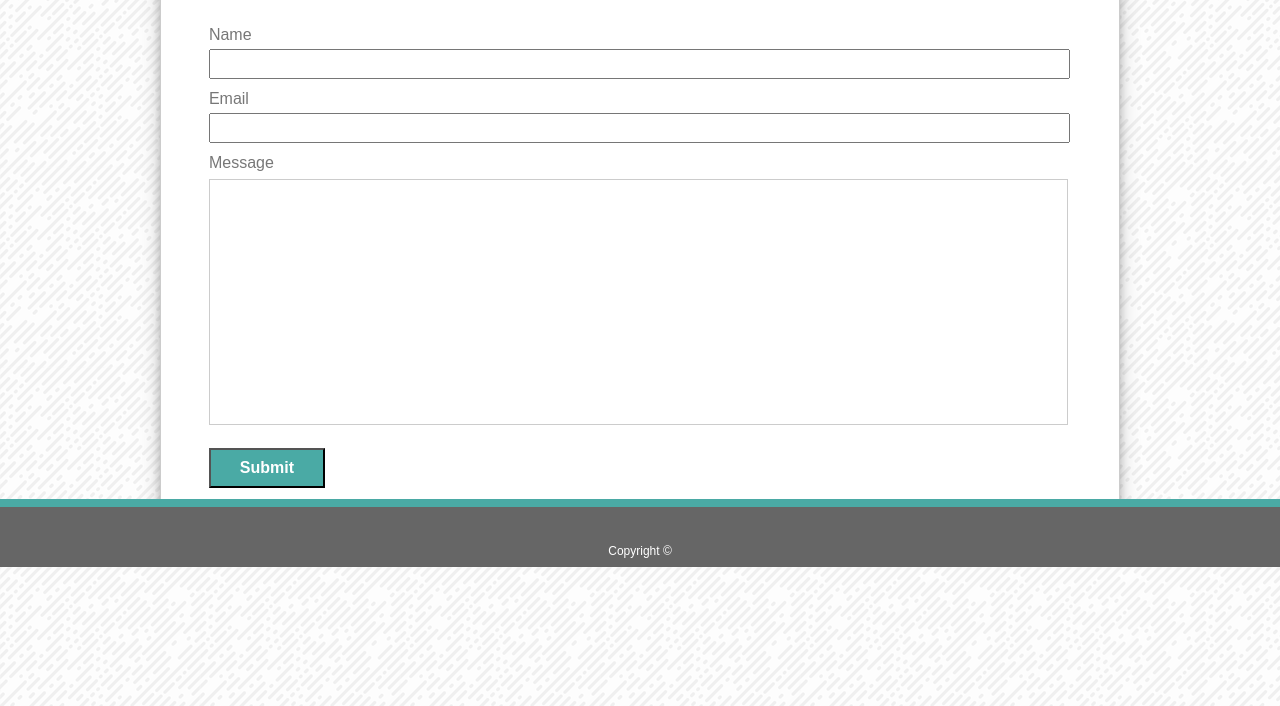
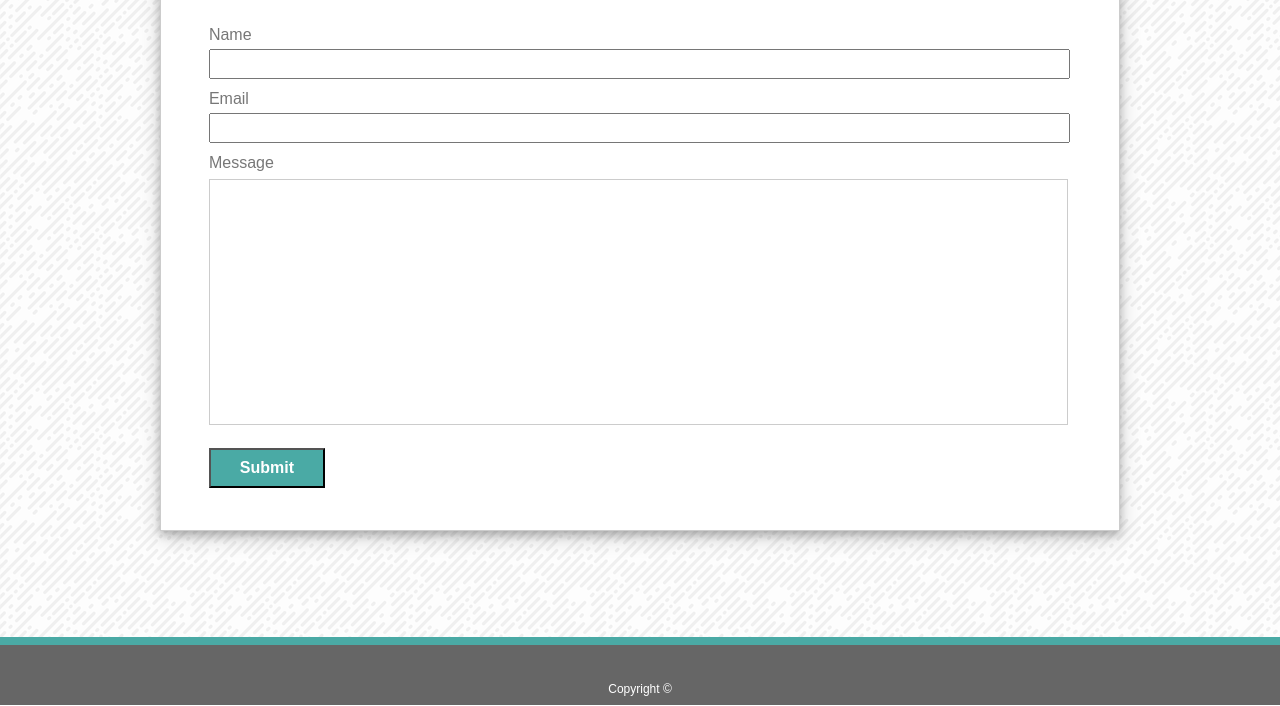
Before and after one commit to crcass/Responsive-Portfolio, a plain HTML site: page contact.html in a window 1280 px wide. Shown: the part 233-939 px from the top of the page. Drawn offline with Linux system fonts and the light colour scheme.

Commit message:
updated footer layout

```diff
--- a/assets/css/style.css
+++ b/assets/css/style.css
@@ -1,10 +1,15 @@
 /* General */
+
+html {
+	height: 100%;
+}
 
 body {
 	background-image: url(../../assets/images/funky-lines.png);
 	margin: 0 auto;
 	font-family: 'Arial', 'Helvetica Neue', Helvetica, sans-serif;
 	color: #777;
+	height: 100%;
 }
 
 img {
@@ -13,7 +18,8 @@ img {
 
 .site-container {
 	width: 960px;
-	margin: 0 auto;
+	margin: 0 auto -60px;
+	min-height: 100%;
 }
 
 p {
@@ -43,6 +49,7 @@ header .site-container {
 	display: flex;
 	justify-content: space-between;
 	align-items: center;
+	margin-bottom: 60px;
 }
 
 h1 {
@@ -73,7 +80,7 @@ article {
 	background-color: #fff;
 	border: 1px solid #ccc;
 	margin-top: 130px;
-	margin-bottom: 175px;
+	margin-bottom: 100px;
 	box-shadow: 0 4px 8px 0 rgba(0, 0, 0, 0.2), 0 6px 20px 0 rgba(0, 0, 0, 0.19);
 }
 
@@ -192,10 +199,14 @@ input[type="submit"]:hover {
 
 /* Footer */
 
+.push {
+	height: 60px;
+}
+
 footer {
 	display: flex;
-	position: fixed;
-	bottom: 0;
+/*	position: fixed;
+	bottom: 0;*/
 	color: #fff;
 	background-color: #666;
 	width: 100%;
@@ -267,7 +278,7 @@ span {
 	}
 
 	article {
-		margin: 20px;
+		margin: 20px 20px 80px 20px;
 	}
 
 	article .image {
```
Also changed, not shown: 1 other file.
